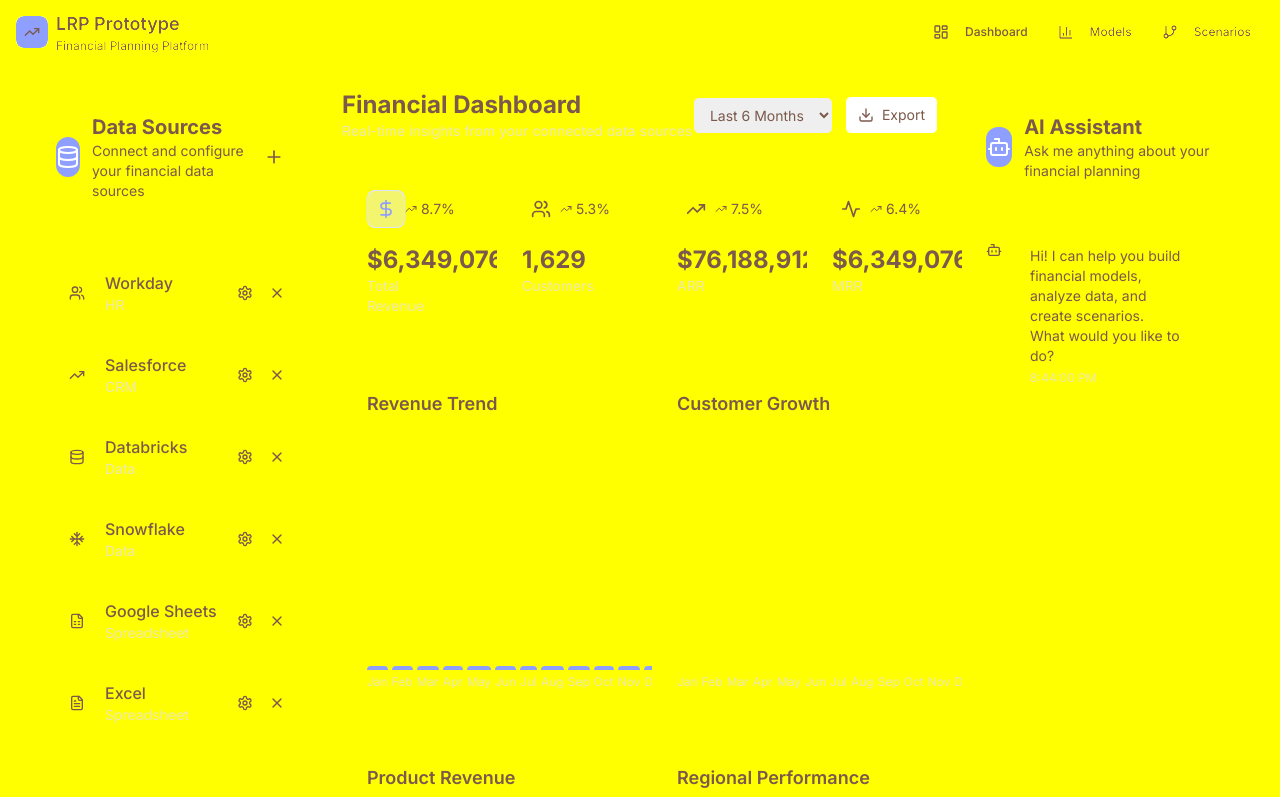
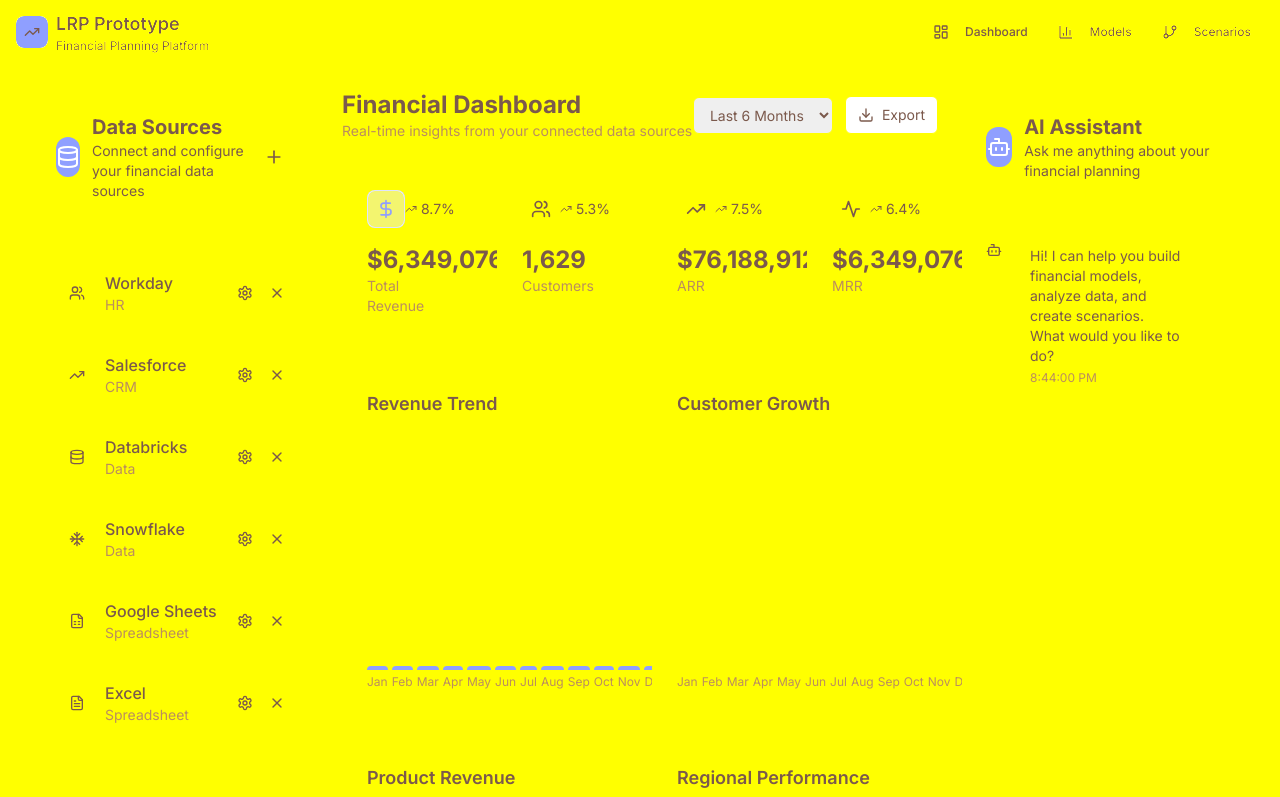
Before and after one commit to bertharo/planning, a Next.js app: page / in a window 1280 px wide. Shown: the top 797 px of the page. Built offline with nearby package versions, Linux system fonts and the light colour scheme.

Commit message:
Make muted text much darker - fix light yellow invisible text issue

```diff
--- a/app/globals.css
+++ b/app/globals.css
@@ -17,7 +17,7 @@
     --secondary: 248 250 252;      /* Very light gray */
     --secondary-foreground: 17 24 39; /* Dark text on light gray */
     --muted: 248 250 252;          /* Very light gray */
-    --muted-foreground: 55 65 81; /* Dark gray text for better readability */
+    --muted-foreground: 31 41 55; /* Much darker gray text for maximum readability */
     --accent: 59 130 246;          /* Blue accents */
     --accent-foreground: 255 255 255; /* White text on accents */
     --destructive: 239 68 68;      /* Red for errors */
```
